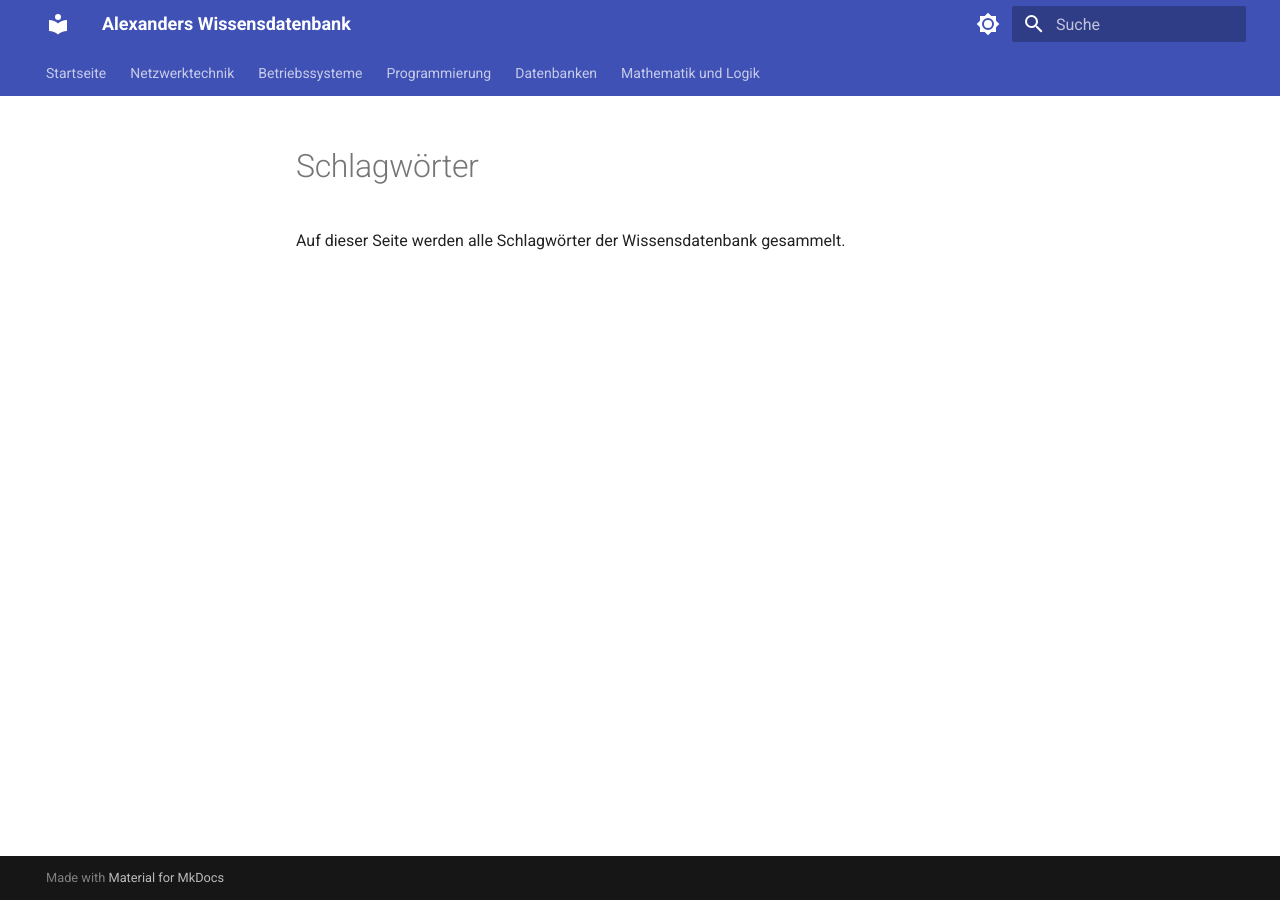
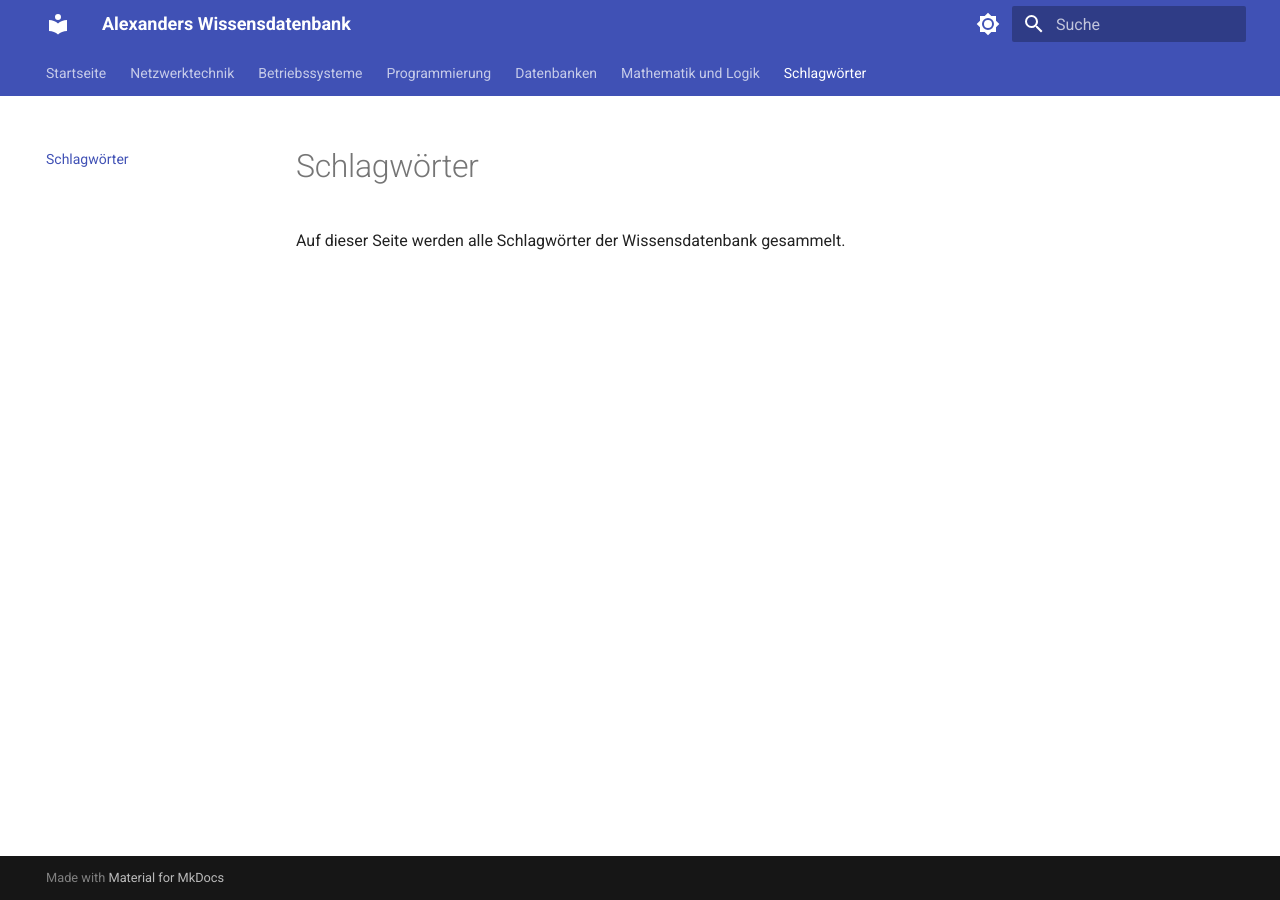
Before and after one commit to Lexxi11/judgement, an MkDocs documentation site: the page built from docs/tags.md, in a window 1280 px wide. Built offline with MkDocs 1.6.1 and Material for MkDocs 9.7.7, drawn with Linux system fonts in a browser that asks for light colours; some of the changed lines change nothing that is shown.

Commit message:
Add Schlagwörter section to navigation

```diff
--- a/mkdocs.yml
+++ b/mkdocs.yml
@@ -51,6 +51,7 @@ markdown_extensions:
       custom_checkbox: true
 
 nav:
+
   - Startseite: index.md
 
   - Netzwerktechnik:
@@ -82,3 +83,5 @@ nav:
       - Übersicht: mathematik-und-logik/index.md
       - Binärsystem: mathematik-und-logik/binaersystem.md
       - Boolesche Algebra: mathematik-und-logik/boolesche-algebra.md
+
+  - Schlagwörter: tags.md
```
